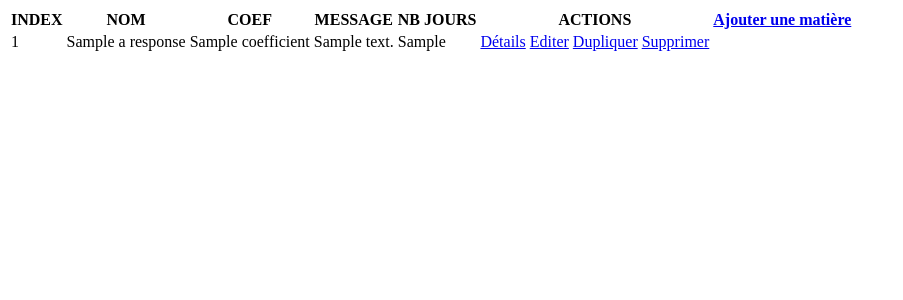
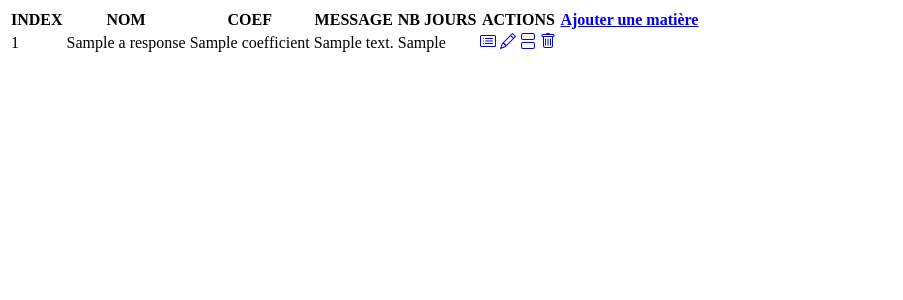
Before and after one commit to cplassais/td7, a PHP site: template views/subjectListView.php in a window 1280 px wide. Shown: the top 300 px of the page, without its empty margins (0-903 px from the left). Run offline with PHP 8.4, Linux system fonts and the light colour scheme; the template is opened without the code that fills it: most values are stand-ins (such as "Sample title", 1, 10 or a date in 2020).

Commit message:
20-10-2021 11:14 ok

```diff
--- a/index.php
+++ b/index.php
@@ -6,11 +6,10 @@
               content="width=device-width, user-scalable=no, initial-scale=1.0, maximum-scale=1.0, minimum-scale=1.0">
         <meta http-equiv="X-UA-Compatible" content="ie=edge">
         <title>TD 7</title>
-        <link href="/node_modules/bootstrap/dist/css/bootstrap.min.css" rel="stylesheet">
-
+        <link href="/node_modules/bootstrap/dist/css/bootstrap.min.css" rel="stylesheet"> <link href="/node_modules/bootstrap/dist/css/bootstrap.min.css" rel="stylesheet">
     </head>
 
-    <body class="container" style=" width: 85%;">
+    <body class="container">
         <header class="text-center bg-black fs-1 text-white"><h1>TD 7</h1>
             <h2 class="text-center mx-auto my-3">Test Bases de données PDO</h2>
         </header>
--- a/package.json
+++ b/package.json
@@ -1,6 +1,7 @@
 {
   "dependencies": {
     "bootstrap": "^5.1.3",
+    "bootstrap-icons": "^1.6.1",
     "npm": "^8.0.0"
   }
 }
--- a/views/subjectListView.php
+++ b/views/subjectListView.php
@@ -1,5 +1,5 @@
 
-<table class="table table-striped text-center">
+<table class="table table-striped table-bordered table-hover table-sm text-center">
     <thead>
     <tr>
         <th scope="col">INDEX</th>
@@ -20,13 +20,23 @@
             <td><?php echo $response->coefMessage(); ?></td>
             <td><?php echo $response->getDurationByDay(); ?></td>
             <td><a type="button" class="btn btn-outline-success" href="/subjectsingle/<?php echo $response->getId(); ?>"
-                   title="modifier">Détails</a>
+                   title="détails"><svg xmlns="http://www.w3.org/2000/svg" width="16" height="16" fill="currentColor" class="bi bi-card-list" viewBox="0 0 16 16">
+                        <path d="M14.5 3a.5.5 0 0 1 .5.5v9a.5.5 0 0 1-.5.5h-13a.5.5 0 0 1-.5-.5v-9a.5.5 0 0 1 .5-.5h13zm-13-1A1.5 1.5 0 0 0 0 3.5v9A1.5 1.5 0 0 0 1.5 14h13a1.5 1.5 0 0 0 1.5-1.5v-9A1.5 1.5 0 0 0 14.5 2h-13z"/>
+                        <path d="M5 8a.5.5 0 0 1 .5-.5h7a.5.5 0 0 1 0 1h-7A.5.5 0 0 1 5 8zm0-2.5a.5.5 0 0 1 .5-.5h7a.5.5 0 0 1 0 1h-7a.5.5 0 0 1-.5-.5zm0 5a.5.5 0 0 1 .5-.5h7a.5.5 0 0 1 0 1h-7a.5.5 0 0 1-.5-.5zm-1-5a.5.5 0 1 1-1 0 .5.5 0 0 1 1 0zM4 8a.5.5 0 1 1-1 0 .5.5 0 0 1 1 0zm0 2.5a.5.5 0 1 1-1 0 .5.5 0 0 1 1 0z"/>
+                    </svg></a>
                 <a type="button" class="btn btn-outline-dark" href="/subjectupdate/<?php echo $response->getId(); ?>"
-                   title="editer">Editer</a>
+                   title="editer"><svg xmlns="http://www.w3.org/2000/svg" width="16" height="16" fill="currentColor" class="bi bi-pencil" viewBox="0 0 16 16">
+                        <path d="M12.146.146a.5.5 0 0 1 .708 0l3 3a.5.5 0 0 1 0 .708l-10 10a.5.5 0 0 1-.168.11l-5 2a.5.5 0 0 1-.65-.65l2-5a.5.5 0 0 1 .11-.168l10-10zM11.207 2.5 13.5 4.793 14.793 3.5 12.5 1.207 11.207 2.5zm1.586 3L10.5 3.207 4 9.707V10h.5a.5.5 0 0 1 .5.5v.5h.5a.5.5 0 0 1 .5.5v.5h.293l6.5-6.5zm-9.761 5.175-.106.106-1.528 3.821 3.821-1.528.106-.106A.5.5 0 0 1 5 12.5V12h-.5a.5.5 0 0 1-.5-.5V11h-.5a.5.5 0 0 1-.468-.325z"/>
+                    </svg></a>
                 <a type="button" class="btn btn-outline-info" href="/subjectduplicate/<?php echo $response->getId(); ?>"
-                   title="dupliquer">Dupliquer</a>
+                   title="dupliquer"><svg xmlns="http://www.w3.org/2000/svg" width="16" height="16" fill="currentColor" class="bi bi-view-stacked" viewBox="0 0 16 16">
+                        <path d="M3 0h10a2 2 0 0 1 2 2v3a2 2 0 0 1-2 2H3a2 2 0 0 1-2-2V2a2 2 0 0 1 2-2zm0 1a1 1 0 0 0-1 1v3a1 1 0 0 0 1 1h10a1 1 0 0 0 1-1V2a1 1 0 0 0-1-1H3zm0 8h10a2 2 0 0 1 2 2v3a2 2 0 0 1-2 2H3a2 2 0 0 1-2-2v-3a2 2 0 0 1 2-2zm0 1a1 1 0 0 0-1 1v3a1 1 0 0 0 1 1h10a1 1 0 0 0 1-1v-3a1 1 0 0 0-1-1H3z"/>
+                    </svg></a>
                 <a type="button" class="btn btn-outline-danger" href="/subjectdelete/<?php echo $response->getId(); ?>"
-                title="supprimer">Supprimer</a>
+                title="supprimer"><svg xmlns="http://www.w3.org/2000/svg" width="16" height="16" fill="currentColor" class="bi bi-trash" viewBox="0 0 16 16">
+                        <path d="M5.5 5.5A.5.5 0 0 1 6 6v6a.5.5 0 0 1-1 0V6a.5.5 0 0 1 .5-.5zm2.5 0a.5.5 0 0 1 .5.5v6a.5.5 0 0 1-1 0V6a.5.5 0 0 1 .5-.5zm3 .5a.5.5 0 0 0-1 0v6a.5.5 0 0 0 1 0V6z"></path>
+                        <path fill-rule="evenodd" d="M14.5 3a1 1 0 0 1-1 1H13v9a2 2 0 0 1-2 2H5a2 2 0 0 1-2-2V4h-.5a1 1 0 0 1-1-1V2a1 1 0 0 1 1-1H6a1 1 0 0 1 1-1h2a1 1 0 0 1 1 1h3.5a1 1 0 0 1 1 1v1zM4.118 4 4 4.059V13a1 1 0 0 0 1 1h6a1 1 0 0 0 1-1V4.059L11.882 4H4.118zM2.5 3V2h11v1h-11z"></path>
+                    </svg></a>
             </td>
             <td></td>
         </tr>
```
Also changed, not shown: package-lock.json, 1 other file.
